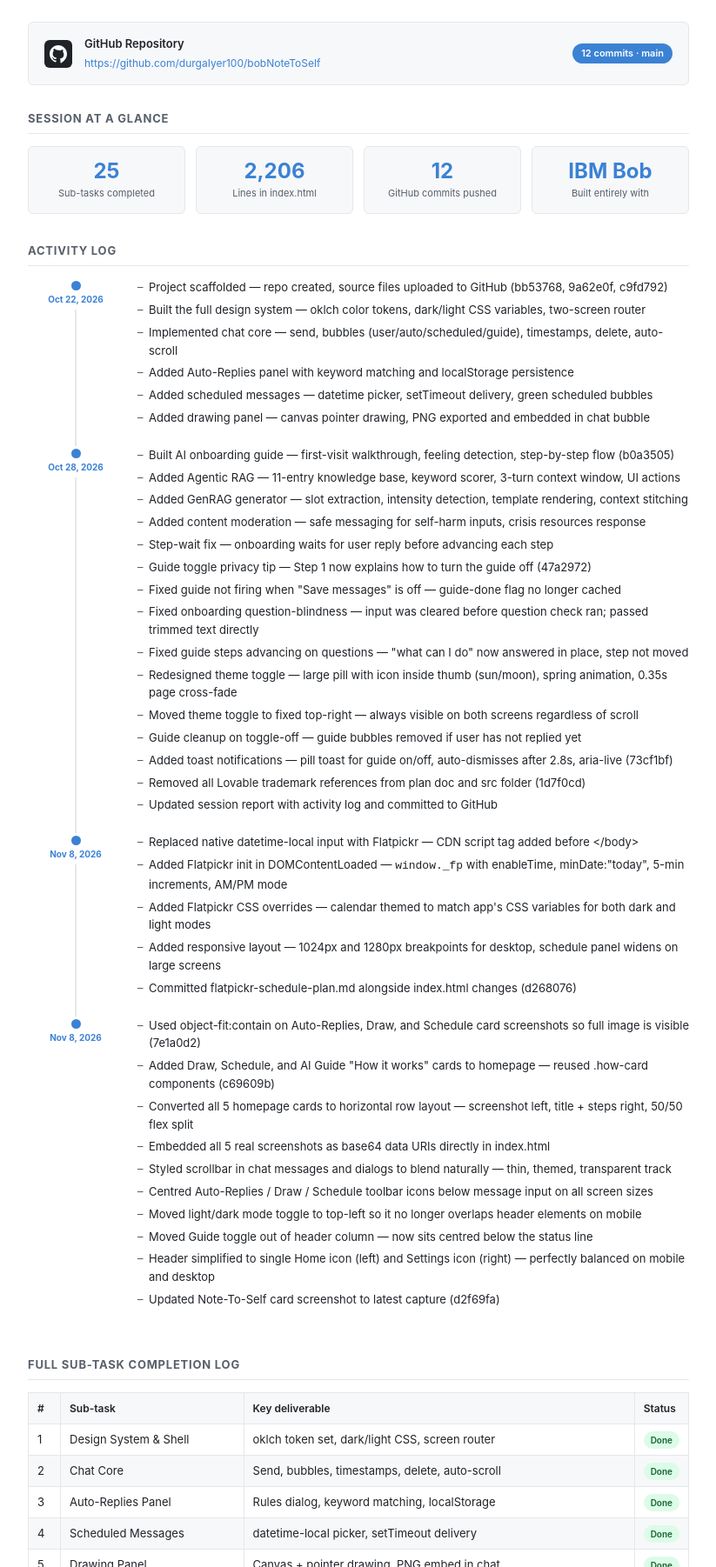
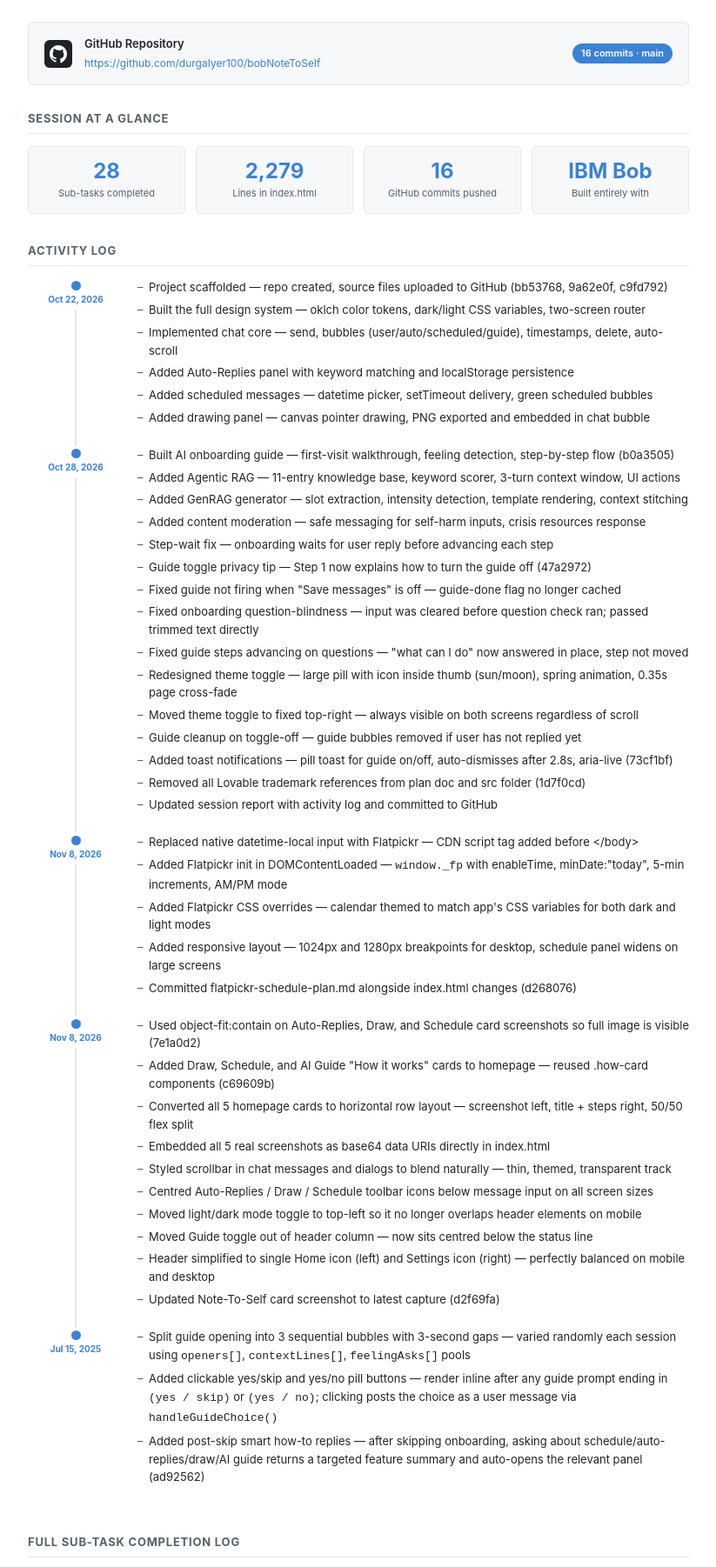
Before and after one commit to durgaIyer100/bobNoteToSelf, a plain HTML site: page bob-task-session-report.html in a window 1280 px wide. Shown: the part 139-1941 px from the top of the page at 87% size, without its empty margins (228-1051 px from the left). Drawn offline with Linux system fonts and the light colour scheme.

Commit message:
Update session report to v11 — guide UX improvements, 3 new sub-tasks, 16 commits

```diff
--- a/bob-task-session-report.html
+++ b/bob-task-session-report.html
@@ -76,7 +76,7 @@
 <div class="page">
 
   <div class="report-header">
-    <div class="label">IBM Bob · Task Session Report · v10</div>
+    <div class="label">IBM Bob · Task Session Report · v11</div>
     <h1>Note to Self — AI-Powered Personal Chat App</h1>
     <div class="meta">
       <span><strong>Project:</strong> bobNoteToSelf</span>
@@ -91,15 +91,15 @@
       <div class="gh-title">GitHub Repository</div>
       <div class="gh-url"><a href="https://github.com/durgaIyer100/bobNoteToSelf" target="_blank">https://github.com/durgaIyer100/bobNoteToSelf</a></div>
     </div>
-    <div class="commits-badge">12 commits · main</div>
+    <div class="commits-badge">16 commits · main</div>
   </div>
 
   <div class="section">
     <h2>Session at a Glance</h2>
     <div class="summary-grid">
-      <div class="sum-card"><div class="val">25</div><div class="lbl">Sub-tasks completed</div></div>
-      <div class="sum-card"><div class="val">2,206</div><div class="lbl">Lines in index.html</div></div>
-      <div class="sum-card"><div class="val">12</div><div class="lbl">GitHub commits pushed</div></div>
+      <div class="sum-card"><div class="val">28</div><div class="lbl">Sub-tasks completed</div></div>
+      <div class="sum-card"><div class="val">2,279</div><div class="lbl">Lines in index.html</div></div>
+      <div class="sum-card"><div class="val">16</div><div class="lbl">GitHub commits pushed</div></div>
       <div class="sum-card"><div class="val">IBM Bob</div><div class="lbl">Built entirely with</div></div>
     </div>
   </div>
@@ -193,6 +193,21 @@
         </div>
       </div>
 
+      <div class="activity-day">
+        <div class="activity-date-col">
+          <div class="activity-dot"></div>
+          <div class="activity-date">Jul 15, 2025</div>
+          <div class="activity-line"></div>
+        </div>
+        <div class="activity-body">
+          <ul>
+            <li>Split guide opening into 3 sequential bubbles with 3-second gaps — varied randomly each session using <code>openers[]</code>, <code>contextLines[]</code>, <code>feelingAsks[]</code> pools</li>
+            <li>Added clickable yes/skip and yes/no pill buttons — render inline after any guide prompt ending in <code>(yes / skip)</code> or <code>(yes / no)</code>; clicking posts the choice as a user message via <code>handleGuideChoice()</code></li>
+            <li>Added post-skip smart how-to replies — after skipping onboarding, asking about schedule/auto-replies/draw/AI guide returns a targeted feature summary and auto-opens the relevant panel (ad92562)</li>
+          </ul>
+        </div>
+      </div>
+
     </div>
   </div>
 
@@ -221,6 +236,9 @@
         <tr><td>10</td><td>Homepage How-it-works Cards</td><td>Draw, Schedule, AI Guide cards with real screenshots; horizontal row layout; 50/50 split</td><td><span class="badge badge-done">Done</span></td></tr>
         <tr><td>11</td><td>UI Polish — scrollbar, toolbar, header</td><td>Themed scrollbar, centred toolbar, toggle repositioned, header balanced</td><td><span class="badge badge-done">Done</span></td></tr>
         <tr><td>—</td><td>Screenshot zoom fix</td><td>object-fit:contain on Auto-Replies, Draw, Schedule cards</td><td><span class="badge badge-done">Done</span></td></tr>
+        <tr><td>26</td><td>Guide opening — 3 varied bubbles</td><td>startGuide() split into openers/context/feeling pools, 3s gaps, guideTimers</td><td><span class="badge badge-done">Done</span></td></tr>
+        <tr><td>27</td><td>Clickable yes/skip &amp; yes/no buttons</td><td>guide-choice-btn pills, renderMessages injection, handleGuideChoice()</td><td><span class="badge badge-done">Done</span></td></tr>
+        <tr><td>28</td><td>Post-skip smart how-to replies</td><td>askAgent() override for guideDone + feature category match</td><td><span class="badge badge-done">Done</span></td></tr>
       </tbody>
     </table>
   </div>
@@ -229,6 +247,10 @@
   <div class="section">
     <h2>GitHub Commit History</h2>
     <ul class="commit-list">
+      <li><span class="commit-hash">ad92562</span><span class="commit-date">Jul 15, 2025</span><div><strong>feat: split guide opening into 3 varied bubbles, add clickable yes/skip buttons, post-skip smart how-to replies</strong></div></li>
+      <li><span class="commit-hash">8e6d53c</span><span class="commit-date">Jul 15, 2025</span><div><strong>Fix typos in README.md</strong></div></li>
+      <li><span class="commit-hash">386b4cd</span><span class="commit-date">Jul 15, 2025</span><div><strong>Update README with project details and usage</strong></div></li>
+      <li><span class="commit-hash">1b43601</span><span class="commit-date">Jul 15, 2025</span><div><strong>Delete note-to-self-code.zip</strong></div></li>
       <li><span class="commit-hash">7e1a0d2</span><span class="commit-date">Nov 8, 2026</span><div><strong>Use object-fit:contain for Auto-Replies, Draw, and Schedule card screenshots</strong></div></li>
       <li><span class="commit-hash">bbdf62f</span><span class="commit-date">Nov 8, 2026</span><div><strong>Update Auto-Replies, Draw, and AI Guide screenshots; session report v9</strong></div></li>
       <li><span class="commit-hash">d2f69fa</span><span class="commit-date">Nov 8, 2026</span><div><strong>Update Note-To-Self screenshot, move Guide toggle below status line, fix header alignment</strong></div></li>
@@ -266,6 +288,9 @@
       <div class="feature-item"><div class="feature-dot"></div><div>Homepage How-it-works — 5 cards, row layout, real screenshots</div></div>
       <div class="feature-item"><div class="feature-dot"></div><div>Themed scrollbar — thin, transparent track, blends in both modes</div></div>
       <div class="feature-item"><div class="feature-dot"></div><div>Save-messages toggle — localStorage persist or fresh session</div></div>
+      <div class="feature-item"><div class="feature-dot"></div><div>Guide opening — 3 varied randomised bubbles with 3-second gaps</div></div>
+      <div class="feature-item"><div class="feature-dot"></div><div>Clickable yes/skip pill buttons — inline after every guide prompt</div></div>
+      <div class="feature-item"><div class="feature-dot"></div><div>Post-skip smart how-to replies — targeted feature walkthroughs after skip</div></div>
     </div>
   </div>
 
@@ -275,10 +300,11 @@
     <table>
       <thead><tr><th>File</th><th>Role</th><th>Notes</th></tr></thead>
       <tbody>
-        <tr><td><span class="file-tag">note-to-self/index.html</span></td><td>The app — fully self-contained single-file</td><td>2,206 lines · 6 localStorage keys · Flatpickr via CDN · 5 embedded screenshots</td></tr>
+        <tr><td><span class="file-tag">note-to-self/index.html</span></td><td>The app — fully self-contained single-file</td><td>2,279 lines · 6 localStorage keys · Flatpickr via CDN · 5 embedded screenshots</td></tr>
         <tr><td><span class="file-tag">Note-To-Self Screenshots/</span></td><td>Real screenshot captures for homepage cards</td><td>5 PNGs — Note-To-Self, Auto-Replies, Draw, Schedule, AI Guide</td></tr>
         <tr><td><span class="file-tag">homepage-new-cards-plan.md</span></td><td>Plan for Draw/Schedule/AI Guide cards</td><td>4 sub-tasks — all complete</td></tr>
-        <tr><td><span class="file-tag">bob-task-session-report.html</span></td><td>This report</td><td>v10 — committed to GitHub</td></tr>
+        <tr><td><span class="file-tag">Plans/guide-ux-improvements-plan.md</span></td><td>Plan for guide UX improvements</td><td>3 sub-tasks — all complete</td></tr>
+        <tr><td><span class="file-tag">bob-task-session-report.html</span></td><td>This report</td><td>v11 — committed to GitHub</td></tr>
       </tbody>
     </table>
   </div>
```
